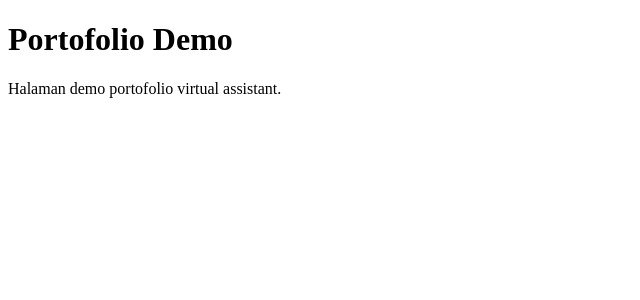
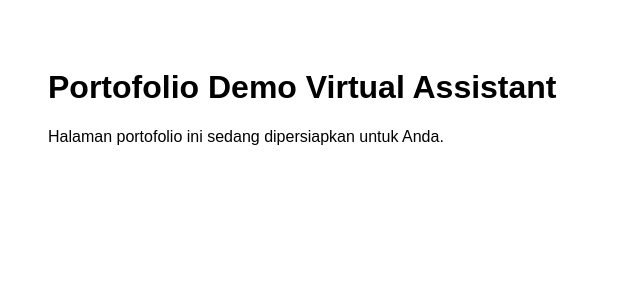
Before and after one commit to kanakainovasi/va-simulator, a Next.js app: page /portfolio/demo in a window 1280 px wide. Shown: the top 300 px of the page, without its empty margins (0-640 px from the left). Built offline with nearby package versions, Linux system fonts and the light colour scheme.

Commit message:
fix: clean portfolio demo page syntax

```diff
--- a/app/portfolio/demo/page.js
+++ b/app/portfolio/demo/page.js
@@ -1 +1,8 @@
-export default function PortfolioDemoPage() { return (<div className="p-10 max-w-4xl mx-auto"><h1 className="text-3xl font-bold mb-4">Portofolio Demo</h1><p className="text-gray-600">Halaman demo portofolio virtual assistant.</p></div>); }
+export default function PortfolioDemoPage() {
+  return (
+    <div style={{ padding: "40px", fontFamily: "sans-serif" }}>
+      <h1>Portofolio Demo Virtual Assistant</h1>
+      <p>Halaman portofolio ini sedang dipersiapkan untuk Anda.</p>
+    </div>
+  );
+}
```
